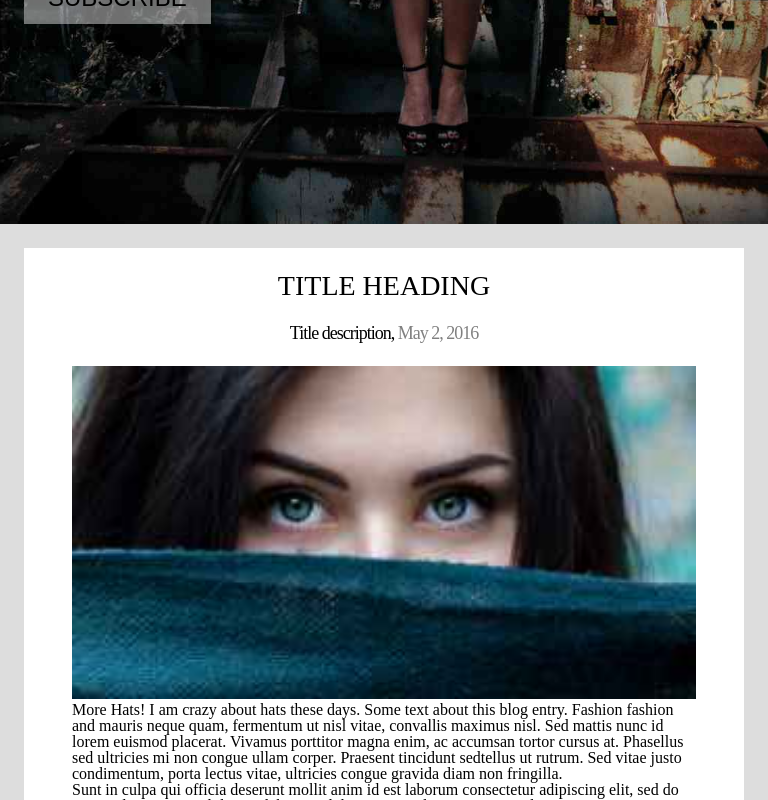
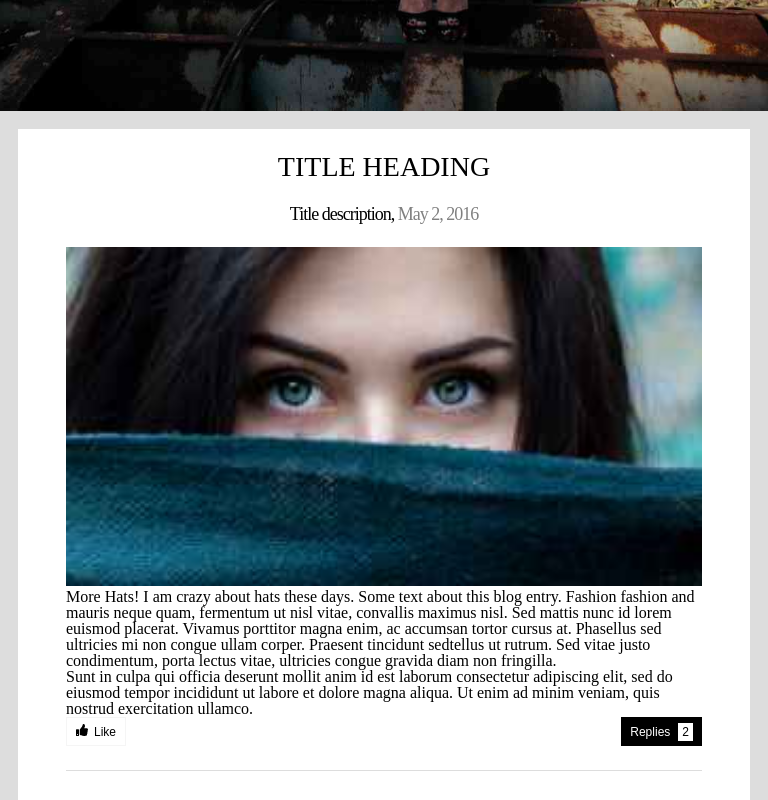
Before and after one commit to mediumryan/w3c_fashion, a React (Create React App) app: page / in a window 768 px wide. Shown: the part 840-1640 px from the top of the page. Built offline with nearby package versions, Linux system fonts and the light colour scheme; a web font is replaced by a local one.

Commit message:
[Update] Basic setting of typography

```diff
--- a/src/App.js
+++ b/src/App.js
@@ -5,17 +5,23 @@ import './css/index.css';
 import Post from './components/Post/Post';
 import Footer from './components/Footer';
 import Modal from './components/Modal';
+import { styled } from 'styled-components';
+
+const MainWrapper = styled.div`
+    position: relative;
+    font-family: var(--font-family-default);
+`;
 
 function App() {
     return (
-        <div className="App">
+        <MainWrapper>
             <Header />
             <HeaderTitle />
             <Modal />
             <Greeting />
             <Post />
             <Footer />
-        </div>
+        </MainWrapper>
     );
 }
 
--- a/src/components/Header/Header.jsx
+++ b/src/components/Header/Header.jsx
@@ -14,14 +14,16 @@ const HeaderContainer = styled.header`
     display: flex;
     justify-content: space-between;
     align-items: center;
-    background-color: black;
-    @media screen and (max-width: 600px) {
+    background-color: var(--text-100);
+    padding: var(--padding-double-large);
+    @media only screen and (min-width: 768px) and (max-width: 1024px) {
         display: none;
     }
 `;
 
 const HeaderIcons = styled.div`
     display: flex;
+    align-items: center;
 `;
 
 export default function Header() {
--- a/src/components/Header/HeaderTitle.jsx
+++ b/src/components/Header/HeaderTitle.jsx
@@ -2,23 +2,23 @@ import React from 'react';
 import styled from 'styled-components';
 
 const HeaderTitleContainer = styled.section`
-    padding: 64px 0;
+    padding: var(--padding-very-large) 0;
     display: flex;
     flex-direction: column;
     justify-content: center;
     align-items: center;
     font-weight: 700;
-    letter-spacing: -1px;
 
     h1 {
-        font-size: 48px;
-        margin-bottom: 32px;
+        font-size: var(--font-size-large);
+        margin-bottom: var(--margin-large);
+        letter-spacing: -2px;
     }
     p {
         span {
             background-color: black;
             color: white;
-            padding: 4px;
+            padding: var(--padding-micro);
         }
     }
 `;
--- a/src/components/Post/Post.jsx
+++ b/src/components/Post/Post.jsx
@@ -8,12 +8,6 @@ const PostContainer = styled.section`
     width: 100%;
     background-color: #ddd;
     display: flex;
-    .post_title {
-        font-size: 20px;
-        padding: 24px 12px;
-        color: white;
-        background-color: black;
-    }
     @media screen and (max-width: 993px) {
         flex-direction: column;
     }
@@ -22,8 +16,8 @@ const PostContainer = styled.section`
 const PostContent = styled.div`
     display: flex;
     flex-direction: column;
-    padding: 12px;
-    margin: 12px;
+    padding: var(--padding-medium);
+    margin: var(--margin-medium);
 `;
 
 export default function Post() {
--- a/src/components/Post/PostBtn.jsx
+++ b/src/components/Post/PostBtn.jsx
@@ -6,30 +6,30 @@ const PostBtnContainer = styled.div`
     justify-content: space-between;
     width: 100%;
     button {
-        font-size: 16px;
-        padding: 8px 12px;
+        font-size: var(--font-size-micro);
+        padding: var(--padding-double-small);
     }
     button:first-child {
-        border: 1px solid #ddd;
+        border: 1px solid var(--bg-200);
         span {
-            margin-left: 8px;
+            margin-left: var(--margin-small);
         }
         &:hover {
-            background-color: #ddd;
+            background-color: var(--bg-200);
         }
     }
     button:last-child {
-        background-color: black;
-        color: white;
+        background-color: var(--text-100);
+        color: var(--bg-100);
         span {
-            color: black;
-            background-color: white;
+            color: var(--text-100);
+            background-color: var(--bg-100);
             padding: 2px 4px;
             margin-left: 8px;
         }
         &:hover {
-            color: black;
-            background-color: #ddd;
+            color: var(--text-100);
+            background-color: var(--bg-200);
         }
     }
 `;
--- a/src/css/index.css
+++ b/src/css/index.css
@@ -1,48 +1,52 @@
 /* CSS 리셋 */
-@import "./reset.css";
+@import './reset.css';
 /* 가상선택자 */
 :root {
+    /* color */
+    --primary-100: #0077c2;
+    --primary-200: #59a5f5;
+    --primary-300: #c8ffff;
+    --accent-100: #00bfff;
+    --accent-200: #00619a;
+    --text-100: #000;
+    --text-200: #999;
+    --bg-100: #ffffff;
+    --bg-200: #f5f5f5;
+    --bg-300: #cccccc;
     /* font-size */
-  --font-size-large: 72px;
+    --font-size-huge: 64px;
+    --font-size-large: 48px;
     --font-size-medium-large: 36px;
     --font-size-medium: 24px;
-  --font-size-small: 18px;
-  --font-size-micro: 12px;
-  /* font-weight */
-  --font-weight-bold: 700;
-  --font-weight-semi-bold: 500;
-  --font-weight-light: 300;
+    --font-size-small: 20px;
+    --font-size-micro: 16px;
+    /* margin */
+    --margin-very-large: 48px;
+    --margin-large: 36px;
+    --margin-medium-large: 24px;
+    --margin-medium: 12px;
+    --margin-small: 8px;
+    --margin-micro: 4px;
     /* padding */
-  --padding-large: 80px;
-  --padding-medium-large: 40px;
-  --padding-medium: 24px;
-  --padding-small: 14px;
-  --padding-micro: 10px;
-  /* margin */
-  --margin-large: 80px;
-  --margin-medium-large: 40px;
-  --margin-medium: 24px;
-  --margin-small: 14px;
-  --margin-micro: 10px;
-  /* animation */
-  --animation-duration: 300ms;
+    --padding-very-large: 48px;
+    --padding-large: 36px;
+    --padding-medium-large: 24px;
+    --padding-medium: 12px;
+    --padding-small: 8px;
+    --padding-micro: 4px;
+    --padding-double-large: 24px 48px;
+    --padding-double-medium: 12px 24px;
+    --padding-double-small: 8px 12px;
     /* font-family */
-  --font-family-default: "GmarketSansMedium";
+    --font-family-default: 'GmarketSansMedium';
 }
 /* 폰트 */
 @font-face {
-  font-family: "GmarketSansMedium";
-  src: url("https://cdn.jsdelivr.net/gh/projectnoonnu/noonfonts_2001@1.1/GmarketSansMedium.woff")
-    format("woff");
+    font-family: 'GmarketSansMedium';
+    src: url('https://cdn.jsdelivr.net/gh/projectnoonnu/noonfonts_2001@1.1/GmarketSansMedium.woff')
+        format('woff');
     font-weight: normal;
     font-style: normal;
-}
-html {
-  font-size: 16px;
-}
-
-body {
-  position: relative;
 }
 
 button {
@@ -69,13 +73,72 @@ button {
 }
 
 .header_icons {
-  color: white;
-  padding: 12px 16px;
+    color: var(--bg-100);
+    font-size: var(--font-size-medium-large);
+    margin-right: var(--margin-small);
+    padding: var(--padding-small);
+    border-radius: 10px;
 }
 
 .header_icons:hover {
-  color: black;
-  background-color: grey;
+    color: var(--text-100);
+    background-color: var(--bg-100);
 }
 
-/* 미디어쿼리 993, 600 */
+@media only screen and (min-width: 320px) and (max-width: 768px) {
+    :root {
+        /* font-size */
+        --font-size-huge: 32px;
+        --font-size-large: 24px;
+        --font-size-medium-large: 18px;
+        --font-size-medium: 12px;
+        --font-size-small: 10px;
+        --font-size-micro: 8px;
+        /* margin */
+        --margin-very-large: 24px;
+        --margin-large: 18px;
+        --margin-medium-large: 12px;
+        --margin-medium: 6px;
+        --margin-small: 4px;
+        --margin-micro: 2px;
+        /* padding */
+        --padding-very-large: 24px;
+        --padding-large: 18px;
+        --padding-medium-large: 12px;
+        --padding-medium: 6px;
+        --padding-small: 4px;
+        --padding-micro: 2px;
+        --padding-double-large: 12px 24px;
+        --padding-double-medium: 6px 12px;
+        --padding-double-small: 4px 6px;
+    }
+}
+/* Media query --- tablet */
+@media only screen and (min-width: 768px) and (max-width: 1024px) {
+    :root {
+        /* font-size */
+        --font-size-huge: 48px;
+        --font-size-large: 36px;
+        --font-size-medium-large: 27px;
+        --font-size-medium: 18px;
+        --font-size-small: 15px;
+        --font-size-micro: 12px;
+        /* margin */
+        --margin-very-large: 36px;
+        --margin-large: 27px;
+        --margin-medium-large: 18px;
+        --margin-medium: 9px;
+        --margin-small: 6px;
+        --margin-micro: 3px;
+        /* padding */
+        --padding-very-large: 36px;
+        --padding-large: 27px;
+        --padding-medium-large: 18px;
+        --padding-medium: 9px;
+        --padding-small: 6px;
+        --padding-micro: 3px;
+        --padding-double-large: 18px 36px;
+        --padding-double-medium: 9px 18px;
+        --padding-double-small: 6px 9px;
+    }
+}
--- a/src/css/reset.css
+++ b/src/css/reset.css
@@ -120,10 +120,13 @@ blockquote:before,
 blockquote:after,
 q:before,
 q:after {
-  content: "";
+    content: '';
     content: none;
 }
 table {
     border-collapse: collapse;
     border-spacing: 0;
 }
+* {
+    box-sizing: border-box;
+}
```
Lines whose indentation alone changed are shown as unchanged.
